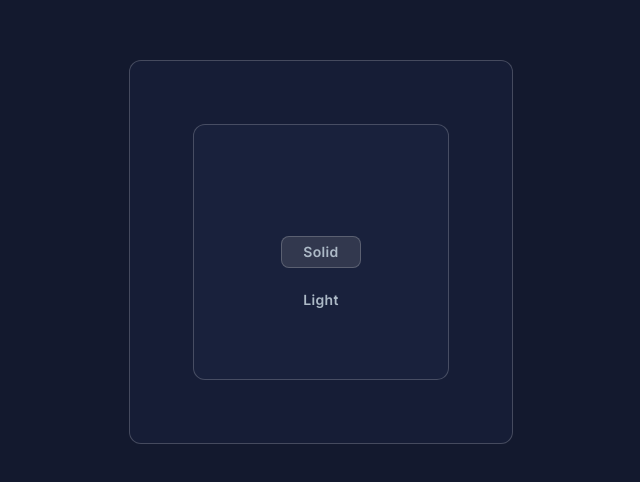
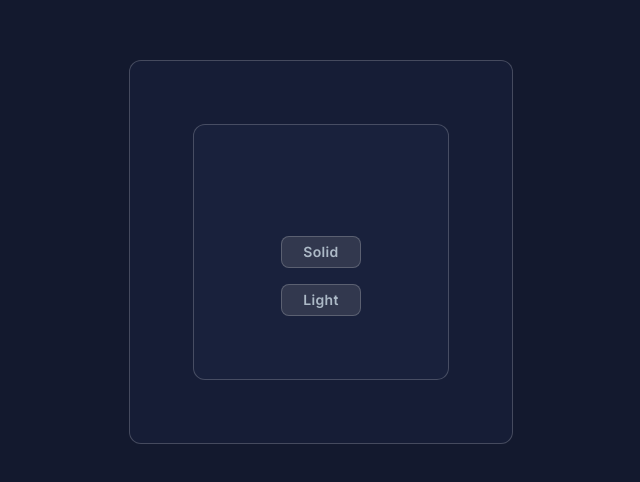
Before and after one commit to zewwo-boi/portfolio, a Next.js app: page /website in a window 1280 px wide. Shown: the part 148-630 px from the top of the page, without its empty margins (319-959 px from the left). Built offline with nearby package versions, Linux system fonts and the light colour scheme.

Commit message:
refactor: button

```diff
--- a/src/components/Common/Button.tsx
+++ b/src/components/Common/Button.tsx
@@ -1,24 +1,24 @@
 import classnames from "classnames";
 import React from "react";
 
-function SolidButton({ children, className }) {
+export function SolidButton({ children, className }) {
     return (
         <button
             className={classnames(
                 className,
-                "relative box-border h-auto min-h-[2rem] w-auto min-w-[5rem] rounded-lg border border-solid border-primary bg-btn-primary py-1 px-3 text-center text-sm font-semibold tracking-wide text-btn-primary transition-all duration-200 hover:border-primary_hover hover:bg-btn-primary_hover hover:text-btn-primary_hover"
+                "relative box-border h-auto min-h-[2rem] w-auto min-w-[5rem] rounded-lg border border-solid border-primary bg-btn-primary px-3 py-1 text-center text-sm font-semibold tracking-wide text-btn-primary transition-all duration-200 hover:border-primary_hover hover:bg-btn-primary_hover hover:text-btn-primary_hover"
             )}>
             {children}
         </button>
     );
 }
 
-function LightButton({ children, className }) {
+export function LightButton({ children, className }) {
     return (
         <button
             className={classnames(
                 className,
-                "relative box-border h-auto min-h-[2rem] w-auto min-w-[5rem] rounded-lg py-1 px-3 text-center text-sm font-semibold tracking-wide text-btn-primary transition-all duration-200 hover:bg-btn-secondary_hover hover:text-btn-primary_hover"
+                "relative box-border h-auto min-h-[2rem] w-auto min-w-[5rem] rounded-lg px-3 py-1 text-center text-sm font-semibold tracking-wide text-btn-primary transition-all duration-200 hover:bg-btn-secondary_hover hover:text-btn-primary_hover"
             )}>
             {children}
         </button>
@@ -32,9 +32,9 @@ type Props = {
 };
 
 export default function Button({ buttonType, children, className }: Props) {
-    return buttonType === "solid" ? (
-        <>{SolidButton({ children, className })}</>
+    return buttonType === "light" ? (
+        <LightButton className={className}>{children}</LightButton>
     ) : (
-        <>{LightButton({ children, className })}</>
+        <SolidButton className={className}>{children}</SolidButton>
     );
 }
```
